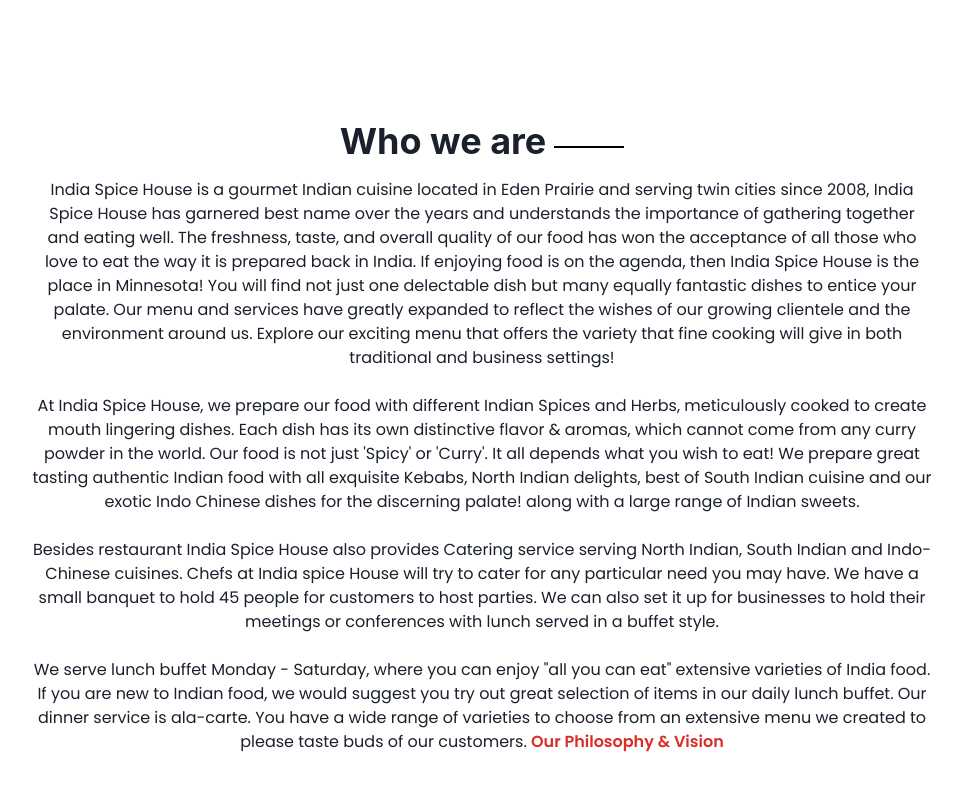
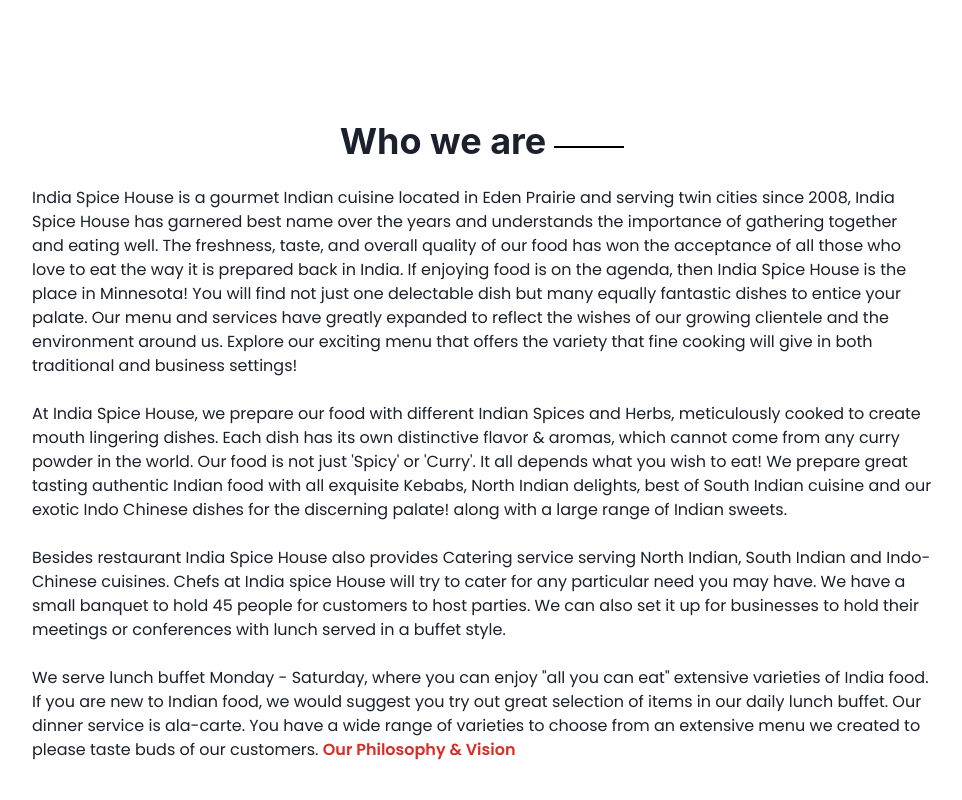
Before and after one commit to PranTanTheMan/india-spice-house-frontend, a Next.js app: page /about in a window 1280 px wide. Shown: the part 820-1620 px from the top of the page, without its empty margins (190-1152 px from the left). Built offline with nearby package versions, Linux system fonts and the light colour scheme.

Commit message:
Everything

```diff
--- a/src/components/AboutContent.jsx
+++ b/src/components/AboutContent.jsx
@@ -83,21 +83,19 @@
         py={"40px"}
       >
         <Stack
-          flexDirection={"row"}
+          flexDirection={{ base: "column", md: "column" }}
           alignItems={"center"}
-          justifyContent={"center"}
-          pb={"15px"}
         >
-          <Heading>Who we are</Heading>
-          <Box w="70px" h="2px" bg="black" mt={"10px"} />
-        </Stack>
-        <Stack
-          flexDirection={{ base: "column", md: "row" }}
-          alignItems={"center"}
-          justifyContent={"center"}
-        >
+          <Stack
+            justifyContent={"flex-start"}
+            flexDirection={"row"}
+            alignItems={"center"}
+            pb={"15px"}
+          >
+            <Heading>Who we are</Heading>
+            <Box w="70px" h="2px" bg="black" mt={"10px"} />
+          </Stack>
           <Text
-            textAlign={{ base: "center", lg: "center" }}
             mx={{ base: "auto", lg: "0" }}
             w={{ base: "315px", lg: "900px" }}
             id="content-about"
--- a/src/components/PopularItemsCard.jsx
+++ b/src/components/PopularItemsCard.jsx
@@ -8,7 +8,7 @@
       name: "Garlic Naan",
       description:
         "A savory flatbread dough mixed with garlic, expertly baked in a traditional tandoor.",
-      image: "/Gallery/1.jpg",
+      image: "/Gallery/5.jpg",
     },
     {
       id: 2,
```
